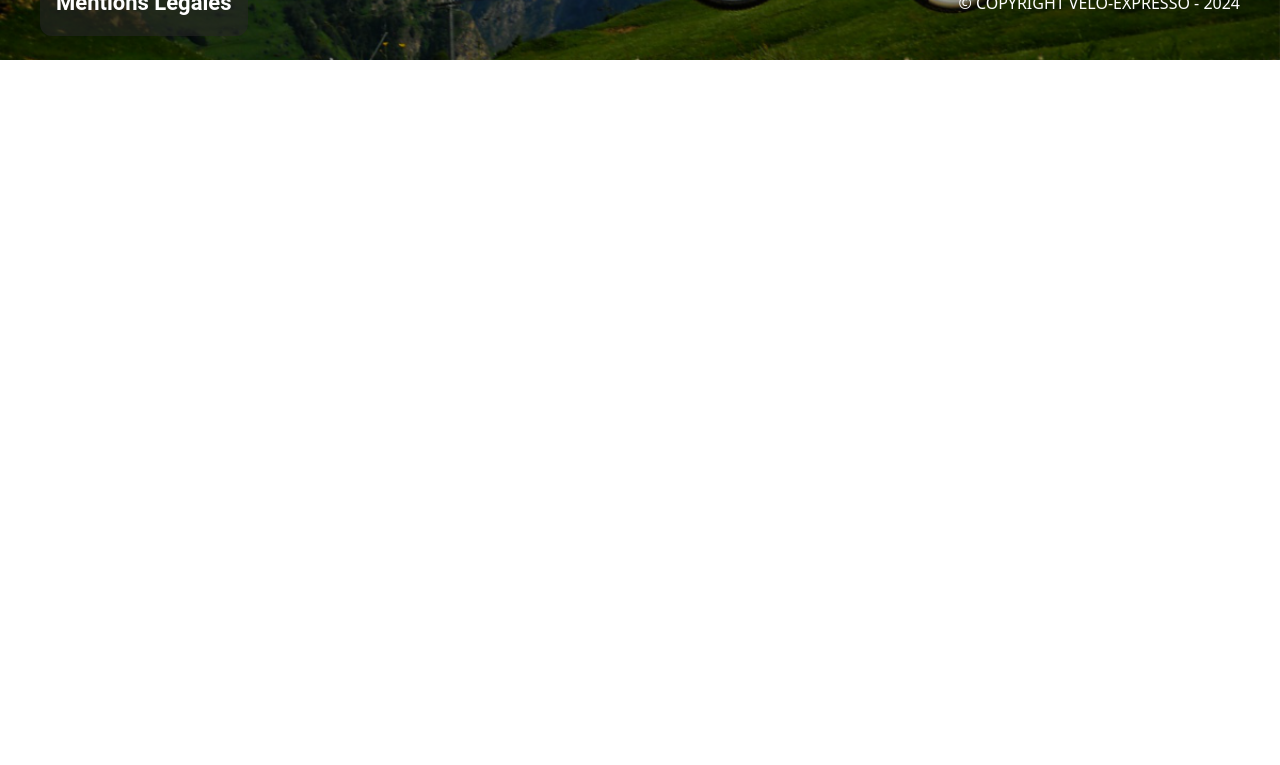
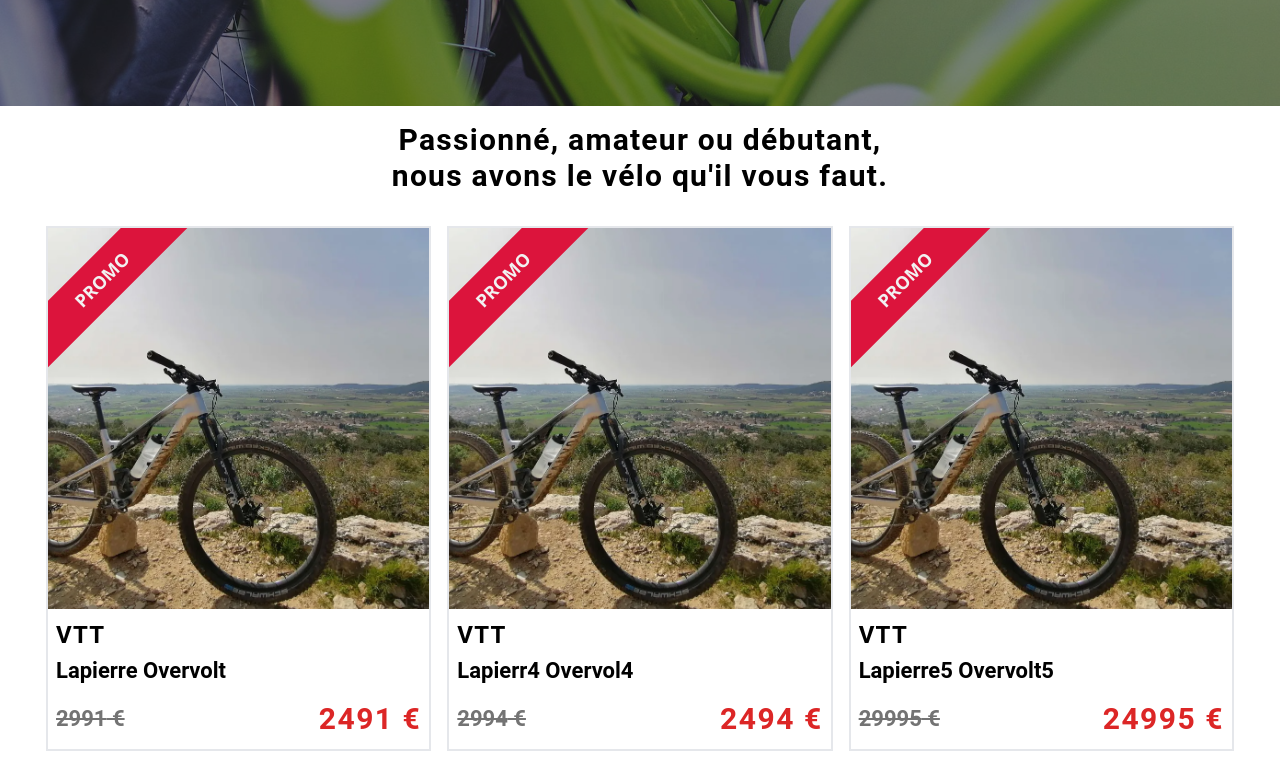
Before and after one commit to ChristopheC-83/velo-expresso-front, a Next.js app: page /new-bikes in a window 1280 px wide. Shown: the part 740-1505 px from the top of the page. Before the commit the page ends 800 px from the top, so only its background shows below. Built offline with nearby package versions, Linux system fonts and the light colour scheme.

Commit message:
card bike ok

```diff
--- /dev/null
+++ b/app/(pages)/bike/[id]/page.jsx
@@ -0,0 +1,5 @@
+export default function page({ params }) {
+  const { id } = params;
+
+  return <div>vélo id = {id}</div>;
+}
--- a/app/(pages)/new-bikes/page.jsx
+++ b/app/(pages)/new-bikes/page.jsx
@@ -1,18 +1,65 @@
+/* eslint-disable react/no-unescaped-entities */
+// les vélos neufs
+"use client";
 
+import HeaderImage from "@/components/HeaderImage";
+import Container from "@/components/container/Container";
+import ArrowToTop from "@/components/home/components/ArrowToTop";
+import { bikesCatalogue } from "@/lib/bikes";
+import Image from "next/image";
+import Link from "next/link";
 
+export default function page() {
+  const bikes = bikesCatalogue.filter((bike) => bike.new === true);
+  console.log("bikes", bikes);
 
- export default function page() {
+  return (
+    <div className="relative w-full">
+      <ArrowToTop />
+      <HeaderImage image="/images/rental/rental.jpg" title="Les Vélos" />
+      <Container>
+        <h3 className="m-4 text-xl text-center font-weight sm:text-3xl ">
+          Passionné, amateur ou débutant, <br />
+          nous avons le vélo qu'il vous faut.
+        </h3>
+        <div className="grid w-full grid-cols-1 gap-2 p-2 sm:grid-cols-2 lg:grid-cols-3 sm:gap-3 md:gap-4 sm:p-3 lg:p-4">
+          {bikes.map((bike) => (
+            <Link
+              href={`/bike/${bike?.id}`}
+              key={bike?.id}
+              className={`flex flex-col justify-between h-[100%] border-2 overflow-hidden  w-full ${
+                bike?.promo && "promo"
+              }`}
+            >
+              <div className="relative w-full p-2 overflow-hidden aspect-square">
+                <Image
+                  src={bike?.picture}
+                  alt={bike?.model}
+                  fill
+                  className="object-cover w-10/12 overflow-hidden duration-300 tr ansition-all hover:scale-105 aspect-auto"
+                />
+              </div>
+              <div className="flex flex-col items-start p-2">
+                <h3>{bike?.typeBike}</h3>
+                <h4 className="mb-2 text-center font-weight">
+                  {bike?.brand} {bike?.model}
+                </h4>
 
-
-
-return (
-    <div>
-
-<h1 className="text-blue-ve">Velos Neufs</h1>
-
-
+                {!bike.promo ? (
+                  <h3>{bike?.price} €</h3>
+                ) : (
+                  <div className="flex items-center justify-between w-full">
+                    <h4 className="text-neutral-500">
+                      <s>{bike?.price} €</s>
+                    </h4>{" "}
+                    <h2 className="text-red-600">{bike?.pricePromo} €</h2>
+                  </div>
+                )}
+              </div>
+            </Link>
+          ))}
+        </div>
+      </Container>
     </div>
-
   );
-
 }
--- a/app/style/custom.css
+++ b/app/style/custom.css
@@ -50,7 +50,8 @@ p {
   text-shadow: 1px 1px 3px rgba(241, 241, 241, 0.5019607843);
 }
 
-.flexMid, .midFlex {
+.flexMid,
+.midFlex {
   display: flex;
   justify-content: center;
   align-items: center;
@@ -134,4 +135,26 @@ p {
 
 .transition-card {
   transition: transform 0.3s ease-in-out, opacity 0.3s ease-in-out;
+}
+
+.promo {
+  position: relative;
+}
+.promo::before {
+  content: "PROMO";
+  position: absolute;
+  transform-origin: center;
+  font-size: 18px;
+  font-weight: bold;
+  padding: 10px 0;
+  display: flex;
+  justify-content: center;
+  align-items: center;
+  width: 250px;
+  top: 0;
+  left: 0;
+  transform: rotate(-45deg) translateY(-30px) translateX(-70px);
+  color: #f1f1f1;
+  background-color: crimson;
+  z-index: 1;
 }/*# sourceMappingURL=custom.css.map */
--- a/app/style/custom.scss
+++ b/app/style/custom.scss
@@ -2,3 +2,4 @@
 @import "files/utilities";
 @import "files/brands";
 @import "files/social";
+@import "files/bikes";
--- /dev/null
+++ b/app/style/files/_bikes.scss
@@ -0,0 +1,22 @@
+.promo {
+  position: relative;
+
+  &::before {
+    content: "PROMO";
+    position: absolute;
+    transform-origin: center;
+    font-size: 18px;
+    font-weight: bold;
+    padding: 10px 0;
+    display: flex;
+    justify-content: center;
+    align-items: center;
+    width: 250px;
+    top: 0;
+    left: 0;
+    transform: rotate(-45deg) translateY(-30px) translateX(-70px);
+    color:#f1f1f1;
+    background-color: crimson;
+    z-index: 1;
+  }
+}
```
Also changed, not shown: lib/bikes.js, public/images/bikes/bikeKiki.png (added), 1 other file (tests, documents, lock files or other folders).
